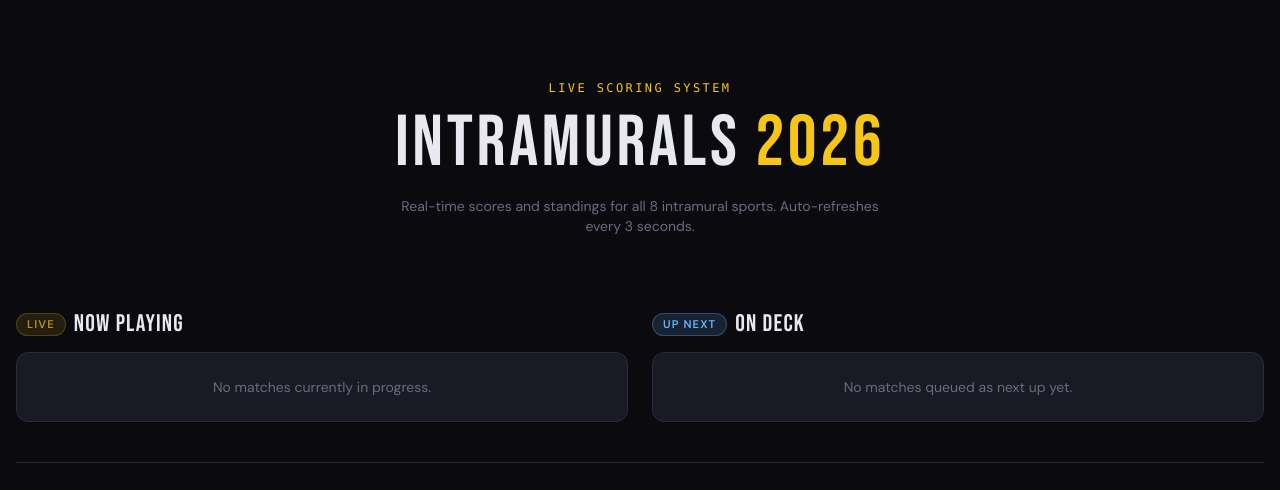
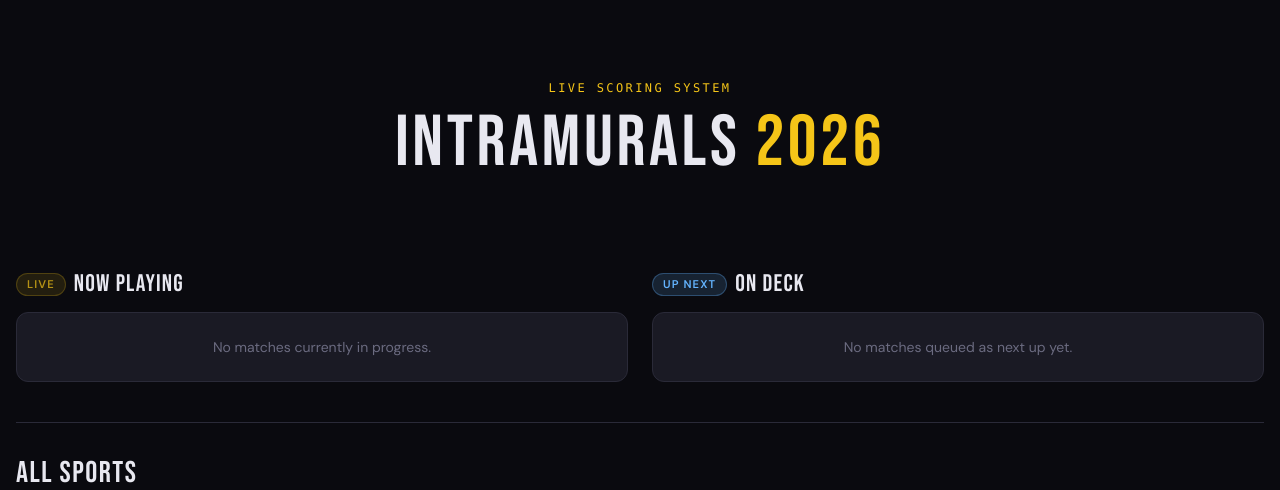
Before and after one commit to jaysonkeito/intratrack, a Django app: page / in a window 1280 px wide. Shown: the part 61-551 px from the top of the page. Run offline with Django 5.2, Linux system fonts and the light colour scheme; data comes from the database, SQL or seed files in the repository; data that the repository does not hold is empty; some libraries are stand-ins or nearby versions.

```diff
--- a/core/templates/core/home.html
+++ b/core/templates/core/home.html
@@ -7,7 +7,7 @@
   <h1 class="font-display text-7xl mb-4" style="line-height:1;">
     {{ site_settings.event_name|upper }} <span style="color:var(--gold);">{{ site_settings.event_year }}</span>
   </h1>
-  <p style="color:var(--muted);max-width:480px;margin:0 auto;" class="text-sm">Real-time scores and standings for all 8 intramural sports. Auto-refreshes every 3 seconds.</p>
+  <!--<p style="color:var(--muted);max-width:480px;margin:0 auto;" class="text-sm">Real-time scores and standings for all 8 intramural sports. Auto-refreshes every 3 seconds.</p>-->
 </div>
 
 <!-- NOW PLAYING / UP NEXT -->
```
